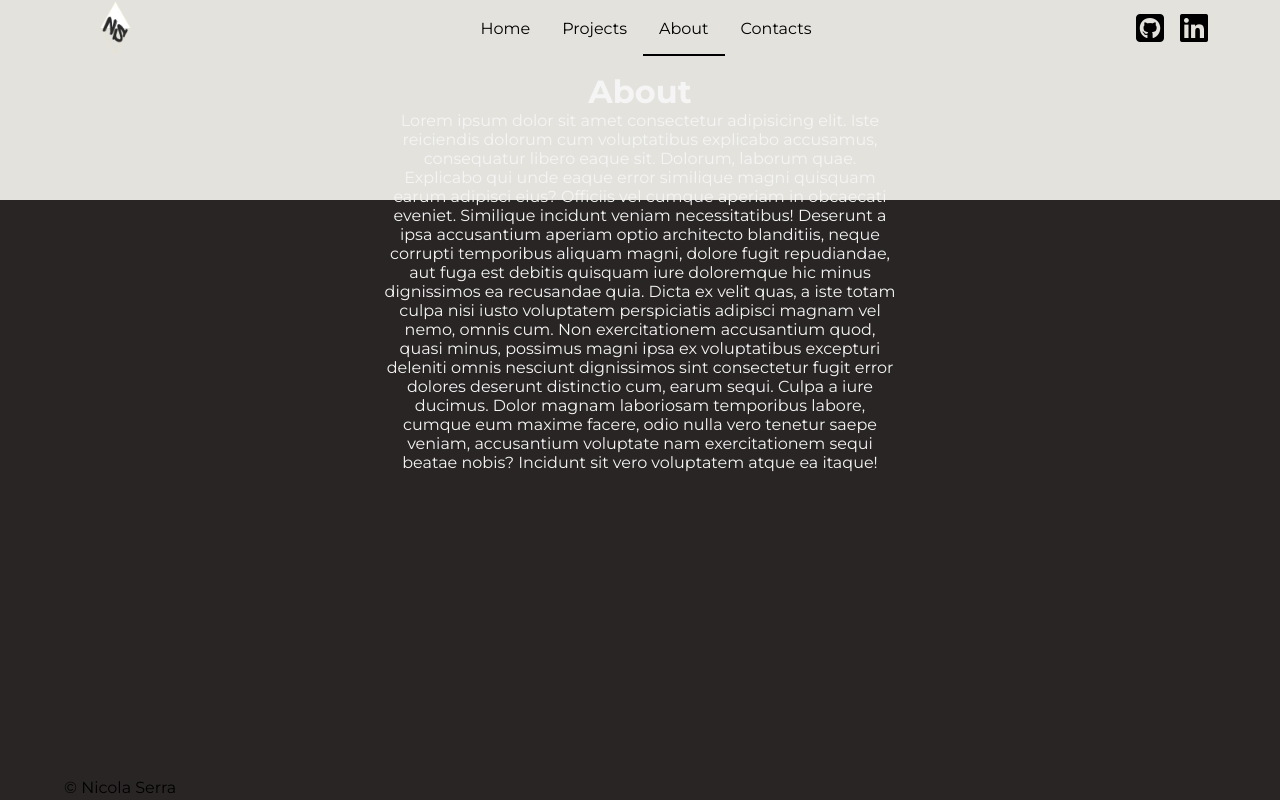
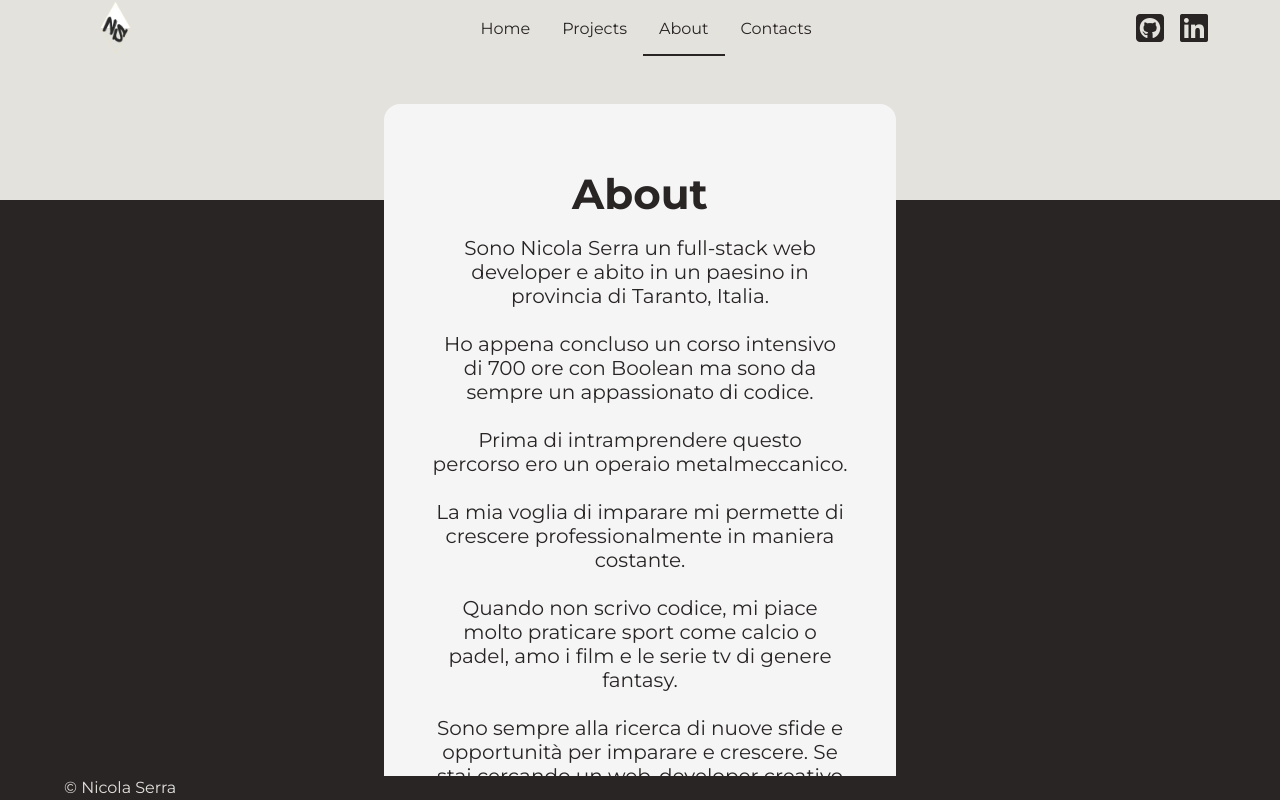
Before and after one commit to Nico-Serra/vite-boolfolio, a Vue app: page /about in a window 1280 px wide. Built offline with nearby package versions, Linux system fonts and the light colour scheme.

Commit message:
fix app projects, singleproject and appAbout

```diff
--- a/src/components/AppFooter.vue
+++ b/src/components/AppFooter.vue
@@ -27,7 +27,7 @@ export default {
 
 <style>
 footer {
-    color: black;
+    color: var(--portfolio-primary);
     height: 3vh;
     line-height: 3vh;
 }
--- a/src/components/AppHeader.vue
+++ b/src/components/AppHeader.vue
@@ -74,12 +74,14 @@ header {
         display: flex;
         justify-content: space-between;
         align-items: center;
-        color: black;
+        color: var(--portfolio-secondary);
 
 
         .logo {
-            max-width: 100%;
-            width: 100px;
+            img {
+                max-width: 100%;
+                width: 100px;
+            }
         }
 
         .menu {
@@ -87,7 +89,7 @@ header {
 
             a {
                 text-decoration: none;
-                color: black;
+                color: var(--portfolio-secondary);
                 padding: 1rem;
                 height: 10vh;
 
@@ -96,7 +98,7 @@ header {
 
         .router-link-active {
             height: 100%;
-            border-bottom: 2px solid black;
+            border-bottom: 2px solid var(--portfolio-secondary);
         }
 
         .social {
@@ -105,7 +107,7 @@ header {
             a {
                 font-size: 2rem;
                 text-decoration: none;
-                color: black;
+                color: var(--portfolio-secondary);
                 padding: 0 0.5rem;
             }
         }
--- a/src/style.css
+++ b/src/style.css
@@ -39,7 +39,6 @@ main {
 .text-center {
     text-align: center;
     padding: 1rem 0;
-    color: whitesmoke;
 }
 
 .py_3 {
@@ -54,6 +53,10 @@ main {
     p {
         padding-bottom: 1rem;
     }
+}
+
+h1{
+    font-size: 42px;
 }
 
 .container {
--- a/src/views/AppAbout.vue
+++ b/src/views/AppAbout.vue
@@ -19,24 +19,24 @@ export default {
     <main>
 
         <div class="container_sm">
-            <div class="text-center">
+            <div class="about">
                 <h1>About</h1>
 
-                <p>Lorem ipsum dolor sit amet consectetur adipisicing elit. Iste reiciendis dolorum cum voluptatibus
-                    explicabo accusamus, consequatur libero eaque sit. Dolorum, laborum quae. Explicabo qui unde eaque
-                    error
-                    similique magni quisquam earum adipisci eius? Officiis vel cumque aperiam in obcaecati eveniet.
-                    Similique incidunt veniam necessitatibus! Deserunt a ipsa accusantium aperiam optio architecto
-                    blanditiis, neque corrupti temporibus aliquam magni, dolore fugit repudiandae, aut fuga est debitis
-                    quisquam iure doloremque hic minus dignissimos ea recusandae quia. Dicta ex velit quas, a iste totam
-                    culpa nisi iusto voluptatem perspiciatis adipisci magnam vel nemo, omnis cum. Non exercitationem
-                    accusantium quod, quasi minus, possimus magni ipsa ex voluptatibus excepturi deleniti omnis nesciunt
-                    dignissimos sint consectetur fugit error dolores deserunt distinctio cum, earum sequi. Culpa a iure
-                    ducimus. Dolor magnam laboriosam temporibus labore, cumque eum maxime facere, odio nulla vero
-                    tenetur
-                    saepe veniam, accusantium voluptate nam exercitationem sequi beatae nobis? Incidunt sit vero
-                    voluptatem
-                    atque ea itaque!</p>
+                <p>
+                    Sono Nicola Serra un full-stack web developer e abito in un paesino in provincia di Taranto, Italia.
+                    <br><br>
+                    Ho appena concluso un corso intensivo di 700 ore con Boolean ma sono da sempre un appassionato di
+                    codice. <br><br>
+                    Prima di intramprendere questo percorso ero un operaio metalmeccanico. <br><br>
+                    La mia voglia di imparare mi permette di crescere professionalmente in maniera
+                    costante. <br><br>
+                    Quando non scrivo codice, mi piace molto praticare sport come calcio o padel, amo i film e le serie
+                    tv di genere fantasy. <br><br>
+                    Sono sempre alla ricerca di nuove sfide e opportunità per imparare e crescere. Se stai cercando un
+                    web-developer creativo e appassionato, <router-link
+                        :to="{ name: 'contacts' }">Contattatemi</router-link>
+
+                </p>
             </div>
         </div>
 
@@ -44,4 +44,36 @@ export default {
     </main>
 </template>
 
-<style></style>
+<style scoped>
+.about {
+    margin-top: 3rem;
+    background-color: whitesmoke;
+    -webkit-backdrop-filter: blur(5px);
+    backdrop-filter: blur(5px);
+    border-radius: 1rem;
+    text-align: center;
+    padding: 3rem;
+    color: var(--portfolio-secondary);
+
+    h1 {
+        padding: 1rem 0;
+    }
+
+    p {
+        font-size: 20px;
+    }
+
+    a {
+        color: var(--portfolio-secondary);
+        text-decoration: none;
+        font-weight: bold;
+
+        &:hover {
+            background-color: var(--portfolio-secondary);
+            color: var(--portfolio-primary);
+            transition: 300ms ease-in-out;
+            padding: 0.25rem;
+        }
+    }
+}
+</style>
--- a/src/views/AppHome.vue
+++ b/src/views/AppHome.vue
@@ -111,22 +111,27 @@ export default {
         justify-content: space-between;
 
         a {
-            background-color: var(--portfolio-primary);
-            width: 120px;
+
+            background-color: var(--portfolio-secondary);
+                color: var(--portfolio-primary);
+            width: 100px;
             aspect-ratio: 1;
             border-radius: 50%;
             display: flex;
             flex-direction: column;
             align-items: center;
             justify-content: center;
-            color: var(--portfolio-secondary);
+
             text-decoration: none;
             text-transform: uppercase;
             font-weight: 700;
 
+
             &:hover {
-                transform: scale(1.2);
+                transform: scale(1.25);
                 transition: 300ms ease-in-out;
+                background-color: var(--portfolio-primary);
+                color: var(--portfolio-secondary);
             }
         }
     }
--- a/src/views/AppProjects.vue
+++ b/src/views/AppProjects.vue
@@ -73,7 +73,7 @@ export default {
         <template v-else>
 
             <div class="container">
-                <div class="text-center">
+                <div class="text-center loading">
                     Loading...
                 </div>
             </div>
@@ -85,6 +85,15 @@ export default {
 </template>
 
 <style>
+h1 {
+    color: var(--portfolio-secondary);
+}
+
+.loading {
+    color: var(--portfolio-secondary);
+
+}
+
 .paginations {
     display: flex;
     justify-content: center;
@@ -92,16 +101,22 @@ export default {
     gap: 0.5rem;
 
     button {
-        padding: 0.5rem;
+        width: 50px;
+        color: var(--portfolio-primary);
+        aspect-ratio: 1;
         border-radius: 0.5rem;
         border: none;
         background-color: transparent;
         font-size: 20px;
         margin: 1rem 0;
+        display: flex;
+        align-items: center;
+        justify-content: center;
+        padding: 1rem;
 
         &:hover {
-            background-color: whitesmoke;
-            color: rgb(0, 0, 0);
+            background-color: var(--portfolio-primary);
+            color: var(--portfolio-secondary);
             cursor: pointer;
         }
     }
--- a/src/views/SingleProject.vue
+++ b/src/views/SingleProject.vue
@@ -46,7 +46,11 @@ export default {
                         <template v-else>
                             <img :src="project.cover_image" alt="">
                         </template>
+                        <router-link :to="{ name: 'projects' }">
+                            <i class="fa-solid fa-circle-arrow-left"></i>
+                        </router-link>
                     </div>
+
 
                     <div class="meta_date">
                         <div class="badges" v-if="project.technologies">
@@ -59,8 +63,8 @@ export default {
                             <span>{{ project.type.name }}</span>
                         </div>
 
-                        <div class="date" v-if="project.project_date">
-                            <strong>Date:</strong>
+                        <div class="date py_3" v-if="project.project_date">
+                            <strong>Date: </strong>
 
                             <span> {{ project.project_date }}</span>
                         </div>
@@ -86,9 +90,36 @@ export default {
     </main>
 </template>
 
-<style>
+<style scoped>
 img {
     max-width: 100%;
+    border-radius: 20px;
+}
+
+h1 {
+    color: var(--portfolio-secondary);
+}
+
+a {
+    position: absolute;
+    color: var(--portfolio-secondary);
+    text-decoration: none;
+    left: -25px;
+    top: 100px;
+    background-color: var(--portfolio-primary);
+    width: 50px;
+    aspect-ratio: 1;
+    border-radius: 50%;
+    display: flex;
+    align-items: center;
+    justify-content: center;
+    font-size: 30px;
+
+    &:hover {
+        background-color: var(--portfolio-secondary);
+        color: var(--portfolio-primary);
+        transition: 300ms ease-in-out;
+    }
 }
 
 .badges {
@@ -98,22 +129,25 @@ img {
     padding-top: 1rem;
 
     >span {
-        background-color: gray;
+        background-color: var(--portfolio-primary);
         padding: .0.4rem;
         border-radius: 0.25rem;
+        color: var(--portfolio-secondary);
     }
 }
 
 .projectInfo {
-    display: flex;
-    align-items: center;
+    width: 80%;
+    margin: auto;
 
     .img_project {
-        width: 50%;
+        max-width: 100%;
+        position: relative;
+
     }
 
     .meta_date {
-        width: 50%;
+        color: white;
     }
 }
 </style>
```
